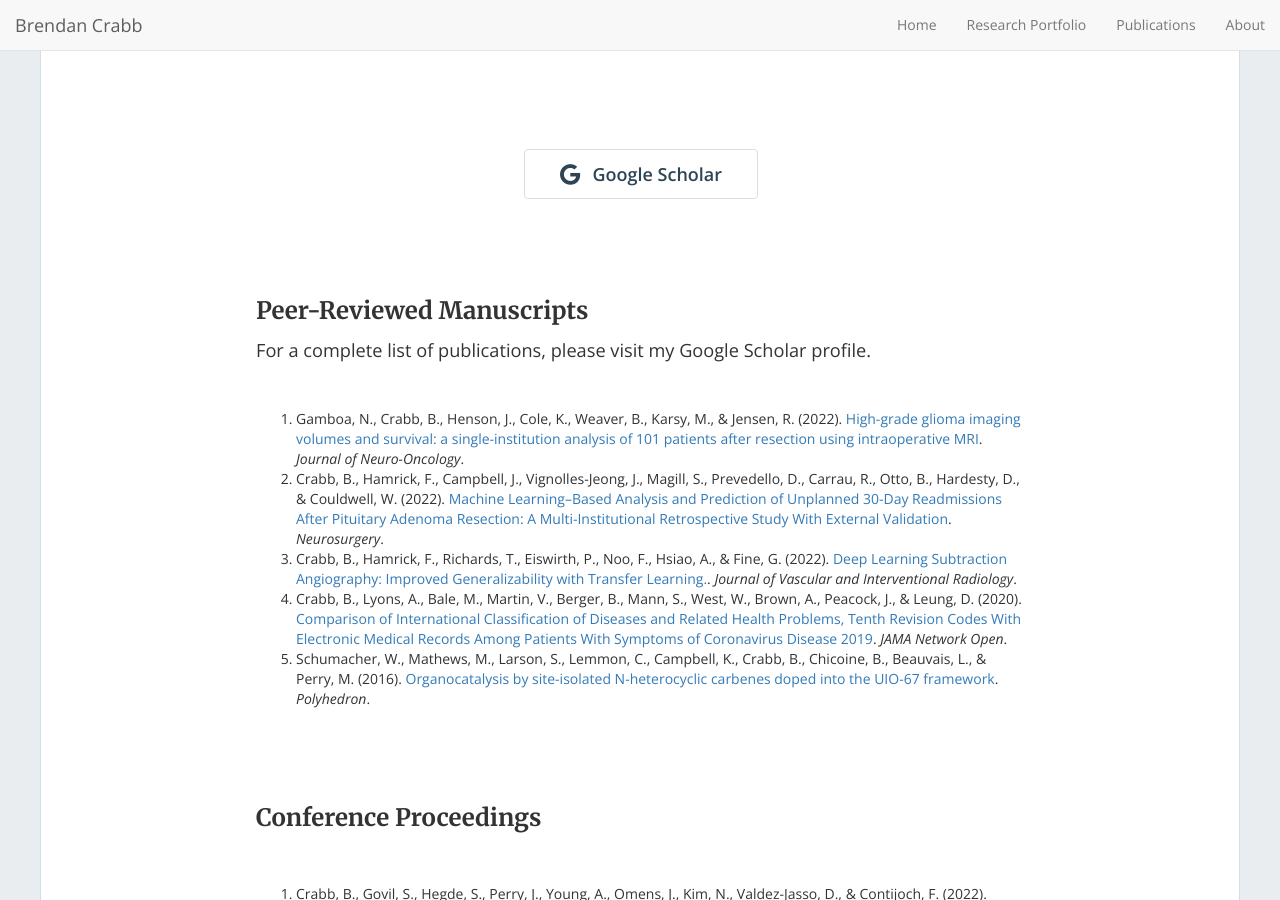
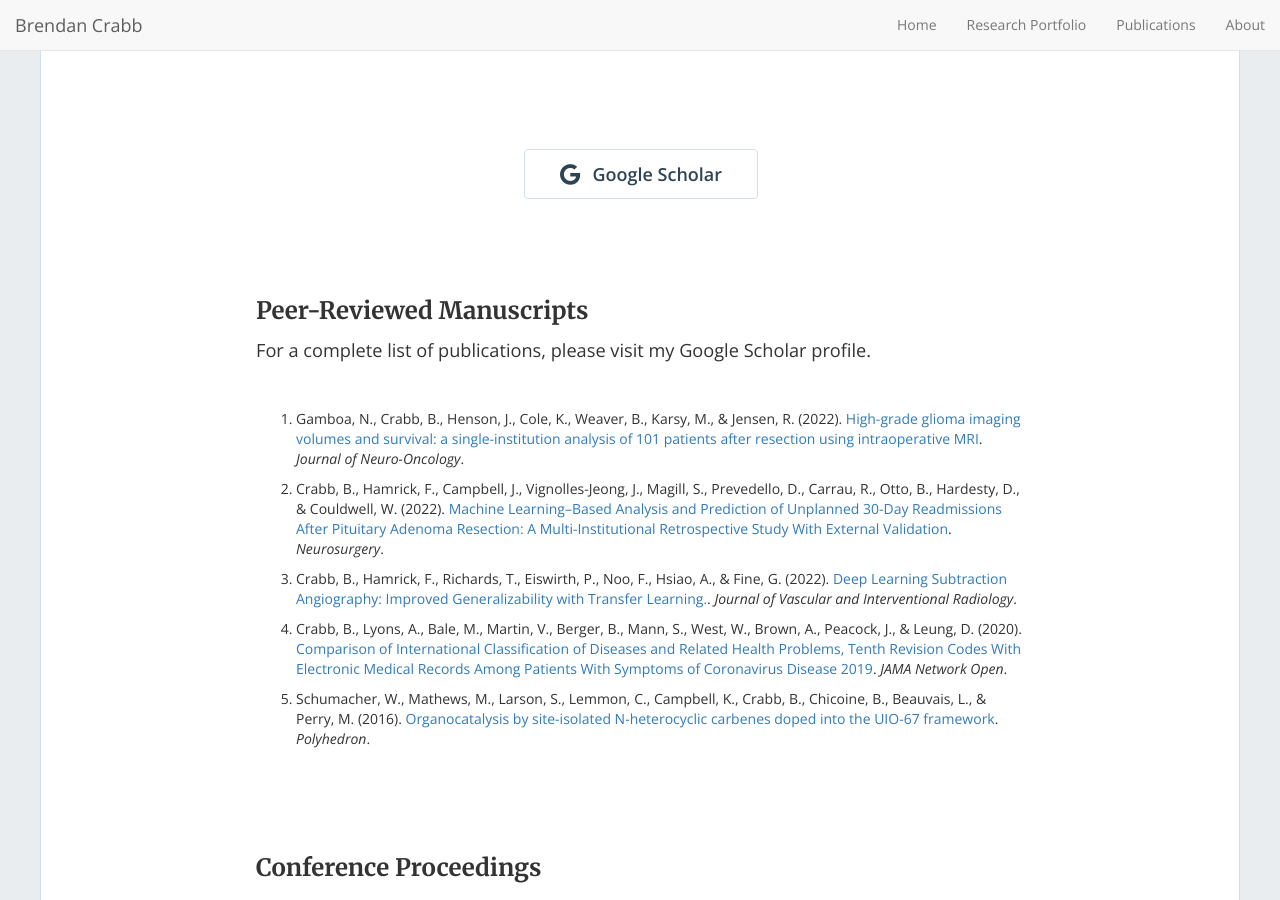
Before and after one commit to btcrabb/portfolio, a Jekyll site: the page built from docs/publications.md, in a window 1280 px wide and 900 px high. Built offline with Jekyll 4.4.1, drawn with Linux system fonts in a browser that asks for light colours; nearby versions of some CDN libraries.

Commit message:
Update publications.html

```diff
--- a/docs/_includes/publications.html
+++ b/docs/_includes/publications.html
@@ -157,7 +157,7 @@
         {{ formatted_author_list | split: ";" | array_to_sentence_string }}. "{{ title_link }}." <em>{{citation.Publication}}</em> ({{citation.Year}}).
       </li>
     {% elsif style == "apa" %}
-      <li>
+      <li style="padding-bottom: 10px">
         {{ formatted_author_list | split: ";" | array_to_sentence_string: "&"}} ({{citation.Year}}). {{ title_link }}. <em>{{citation.Publication}}</em>.
       </li>
     {% elsif style == "chicago" %}
```
